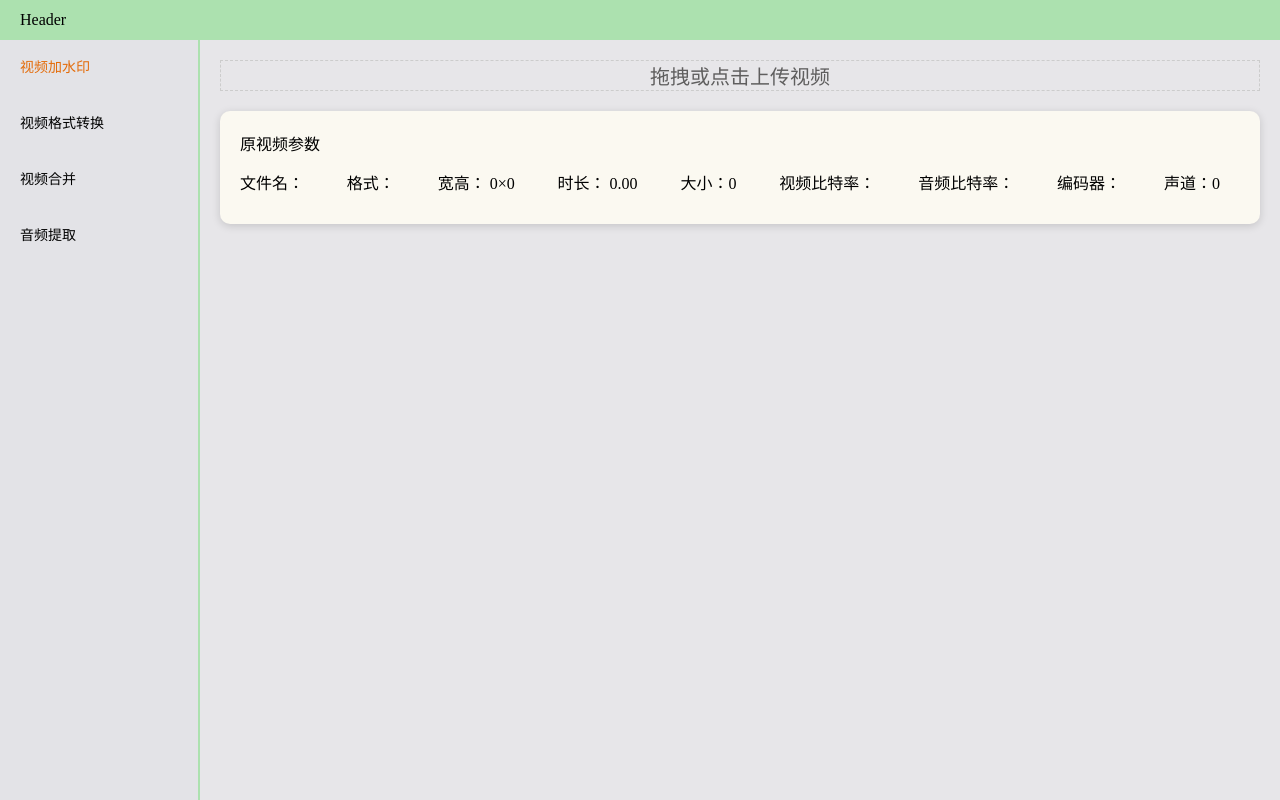
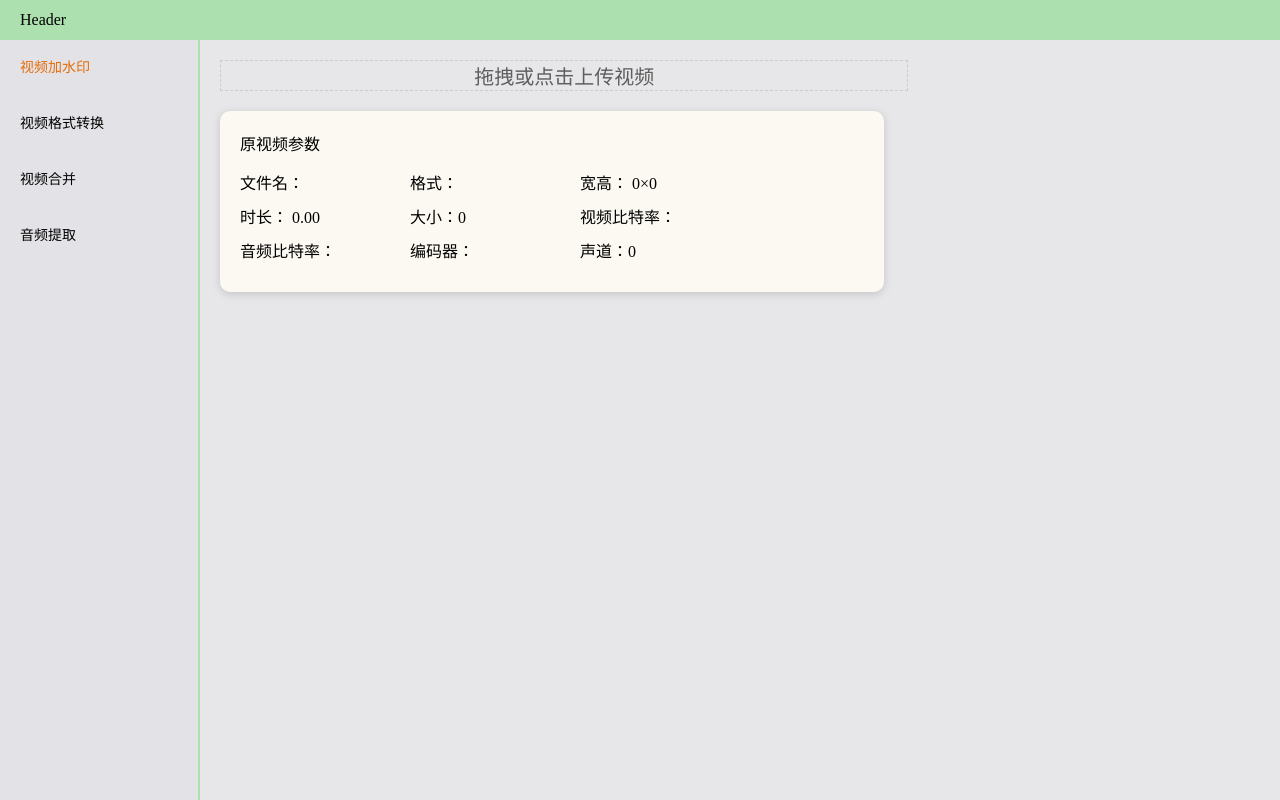
Before and after one commit to 150098399/v-tools, a Vue app: page /watermark in a window 1280 px wide. Built offline with nearby package versions, Linux system fonts and the light colour scheme.

Commit message:
样式调整

```diff
--- a/src/components/Watermark.vue
+++ b/src/components/Watermark.vue
@@ -104,6 +104,7 @@ const handleReadFile = async (filePath: string) => {
   align-items: center;
   justify-content: center;
   height: 20%;
+  width: 66%;
   border: 1px dashed #ccc;
   cursor: pointer;
   color: #5f5e5e;
@@ -116,18 +117,22 @@ const handleReadFile = async (filePath: string) => {
   border-radius: 10px;
   box-shadow: rgba(0, 0, 0, 0.15) 0px 2px 8px;
   padding: 20px;
+  width: 60%;
 }
 .header {
   margin-bottom: 15px;
 }
 .info {
   display: flex;
-  justify-content: space-between;
+  flex-direction: row;
+  justify-content: flex-start;
   flex-wrap: wrap;
 }
 
 .info-item {
   margin-right: 20px;
   margin-bottom: 10px;
+  width: 150px;
+  overflow: hidden;
 }
 </style>
```
